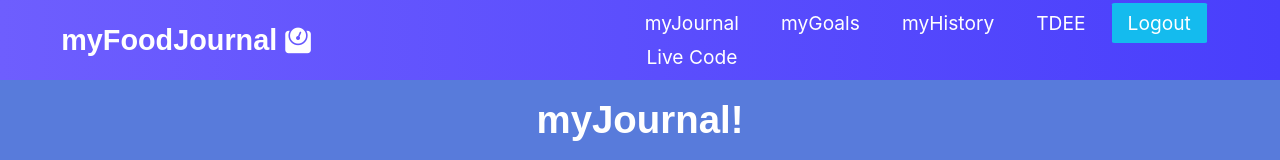
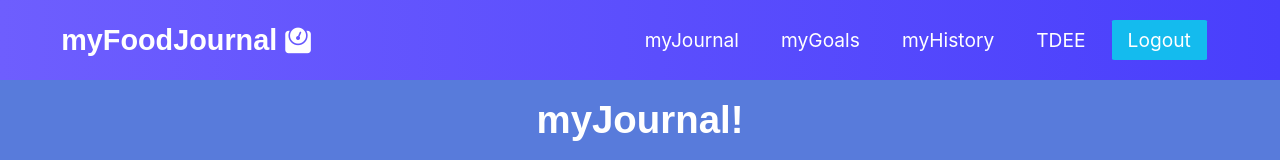
Before and after one commit to emrichmp/myFoodJournal-Frontend, a React (Create React App) app: page / in a window 1280 px wide. Shown: the top 160 px of the page. Built offline with nearby package versions, Linux system fonts and the light colour scheme; no server answers; a web font is replaced by a local one.

Commit message:
unmounted live code comp, removed live code link in menu bar

```diff
--- a/src/App.js
+++ b/src/App.js
@@ -14,7 +14,7 @@ import Loginpage from './components/Login/Loginpage';
 import Logout from './components/Logout';
 import { fetchData } from './components/actions/fetchData';
 
-import Assessment from './components/Assessment';
+//import Assessment from './components/Assessment';
 
 import { connect } from "react-redux"
 
@@ -32,7 +32,6 @@ class App extends React.Component {
               <HashRouter>
                 <Navbar />
                 <div className="content">
-                  <Route exact path="/livecode" component={Assessment}/>
                   <Route exact path="/tdee" component={Tdee}/>
                   <Route exact path="/" component={Mydiary}/>
                   <Route exact path="/myGoals" component={Mygoals}/>
@@ -50,6 +49,8 @@ class App extends React.Component {
   }
 }
 
+//<Route exact path="/livecode" component={Assessment}/>
+
 //const food = this.props.food
 
 /* <button className="button" onClick={(event) => this.handleOnClick(event)}>Random Food Pic</button>
--- a/src/components/Navbar/MenuItems.js
+++ b/src/components/Navbar/MenuItems.js
@@ -24,9 +24,9 @@ export const MenuItems = [
         url: '/logout',
         cName: 'logout'
     },
-    {
-        title: 'Live Code',
-        url: '/livecode',
-        cName: 'nav-links'
-    }
+    // {
+    //     title: 'Live Code',
+    //     url: '/livecode',
+    //     cName: 'nav-links'
+    // }
 ]
```
